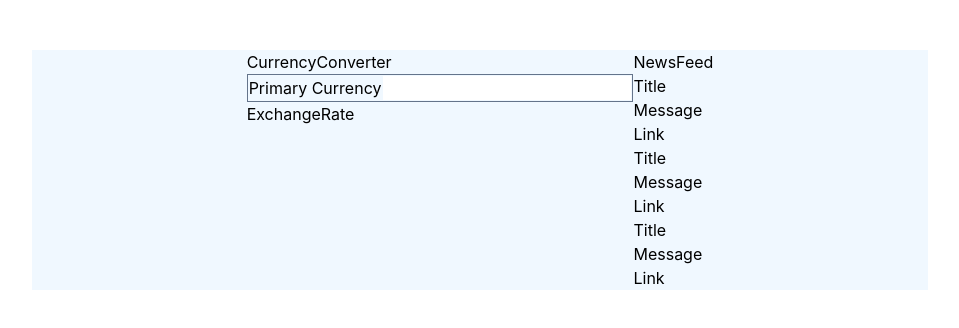
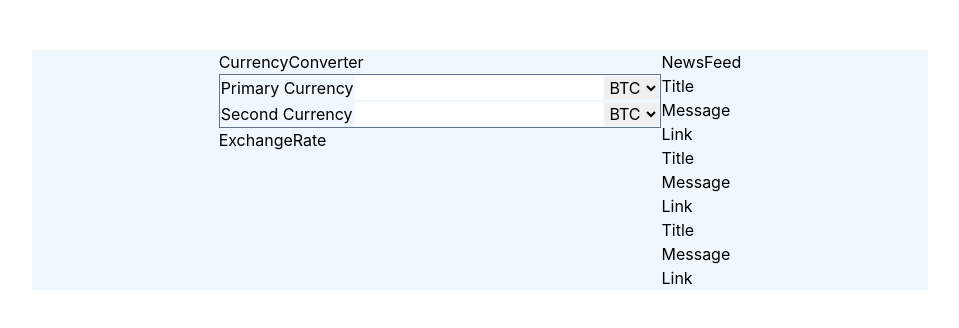
Before and after one commit to Kelvis-fernando/Crypto-currency, a React (Create React App) app: page / in a window 1280 px wide. Shown: the top 328 px of the page, without its empty margins (160-1119 px from the left). Built offline with nearby package versions, Linux system fonts and the light colour scheme.

Commit message:
Created the inputs select, and made a array for store all the currencies avaliable, and into the options was made a map for show the currencies and set and show with useState

```diff
--- a/src/components/CurrencyConverter.jsx
+++ b/src/components/CurrencyConverter.jsx
@@ -1,6 +1,13 @@
+import { useState } from "react";
 import ExchangeRate from "./ExchangeRate";
 
 const CurrencyConverter = () => {
+  const currencies = ['BTC', 'ETH', 'USD', 'XRP', 'LTC', 'ADA'];
+  const [chosenPrimaryCurrency, setChosenPrimaryCurrency] = useState('BTC');
+  const [chosenSecondaryCurrency, setChosenSecondaryCurrency] = useState('BTC');
+  console.log(chosenPrimaryCurrency);
+  console.log(chosenSecondaryCurrency);
+
   return (
     <div className="currency-converter">
       <h2>CurrencyConverter</h2>
@@ -9,11 +16,41 @@ const CurrencyConverter = () => {
           <tr>
             <td>Primary Currency</td>
             <td>
-                <input
-                    type="number"
-                    name="currency-amount-1"
-                    value={""}
-                />
+              <input
+                type="number"
+                name="currency-amount-1"
+                value={""}
+              />
+            </td>
+            <td>
+              <select
+                name="current-option-1"
+                value={chosenPrimaryCurrency}
+                className="currency-options"
+                onChange={(e) => setChosenPrimaryCurrency(e.target.value)}
+              >
+                {currencies.map((currency, index) => (<option key={index}>{currency}</option>))}
+              </select>
+            </td>
+          </tr>
+          <tr>
+            <td>Second Currency</td>
+            <td>
+              <input
+                type="number"
+                name="currency-amount-2"
+                value={""}
+              />
+            </td>
+            <td>
+              <select
+                name="current-option-2"
+                value={chosenSecondaryCurrency}
+                className="currency-options"
+                onChange={(e) => setChosenSecondaryCurrency(e.target.value)}
+              >
+                {currencies.map((currency, index) => (<option key={index}>{currency}</option>))}
+              </select>
             </td>
           </tr>
         </tbody>
```
Also changed, not shown: 1 other file (tests, documents, lock files or other folders).
